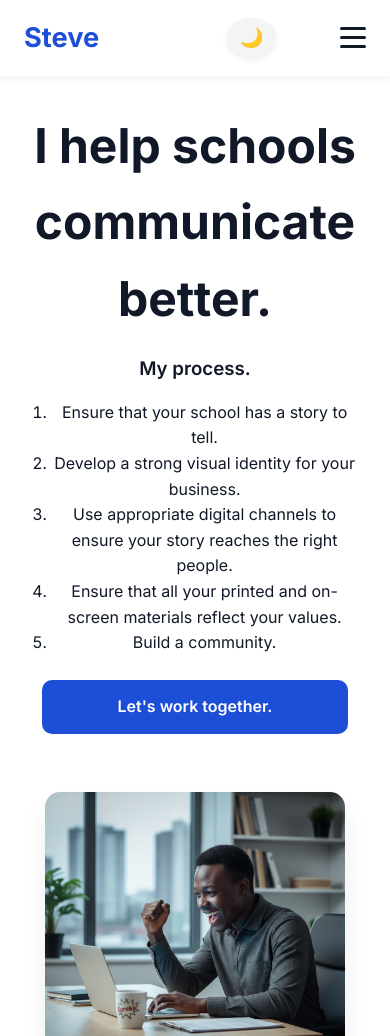
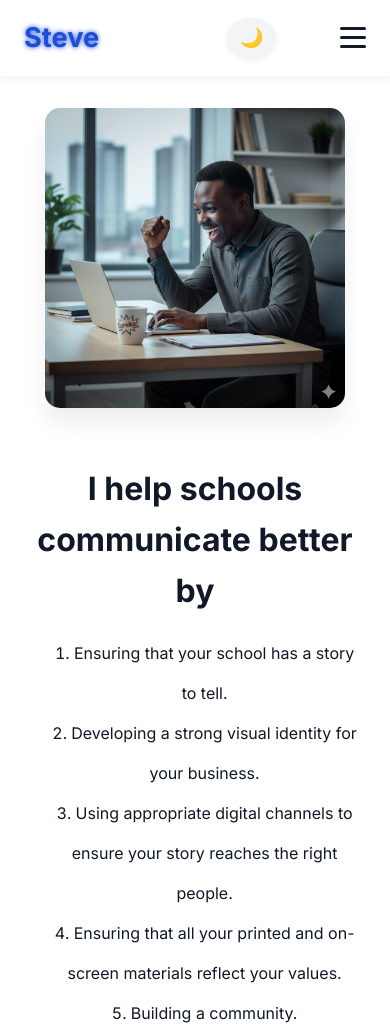
Before and after one commit to steve-biko-jpg/steve, a plain HTML site: page index.html in a window 390 px wide. Shown: the top 1036 px of the page. Drawn offline with Linux system fonts and the light colour scheme.

Commit message:
Some decorations

```diff
--- a/index.html
+++ b/index.html
@@ -35,16 +35,13 @@
         <!-- HERO SECTION -->
         <section id="hero">
             <div class="hero-content">
-                <h1>I help schools communicate better.</h1>
-
-                <h3>My process.</h3>
-
+                <h1>I help schools communicate better by</h1>
                 <ol class="process-list">
-                    <li>Ensure that your school has a story to tell.</li>
-                    <li>Develop a strong visual identity for your business.</li>
-                    <li>Use appropriate digital channels to ensure your story reaches the right people.</li>
-                    <li>Ensure that all your printed and on-screen materials reflect your values.</li>
-                    <li>Build a community.</li>
+                    <li>Ensuring that your school has a story to tell.</li>
+                    <li>Developing a strong visual identity for your business.</li>
+                    <li>Using appropriate digital channels to ensure your story reaches the right people.</li>
+                    <li>Ensuring that all your printed and on-screen materials reflect your values.</li>
+                    <li>Building a community.</li>
                 </ol>
 
                 <div class="button">
--- a/style.css
+++ b/style.css
@@ -65,6 +65,7 @@ header {
     font-size: 1.7rem;
     font-weight: 700;
     color: var(--primary);
+    text-shadow: 0 0 5px;
 }
 
 nav ul {
@@ -183,24 +184,23 @@ nav ul li a:hover {
 }
 
 .hero-content h1 {
-    font-size: 3rem;
+    font-size: 2rem;
     font-weight: 700;
-}
-
-.hero-content h3 {
-    margin-top: 1rem;
-    font-weight: 600;
 }
 
 .hero-content ol {
     margin: 1rem 0 1.5rem;
     padding-left: 1.2rem;
+    list-style-position: inside;
+    line-height: 2.5rem;
 }
 
 .button {
     background: var(--primary);
     margin: 10px;
     padding: 0.9rem 1.5rem;
+    width: 50%;
+    display: inline-block;
     border-radius: 10px;
     text-decoration: none;
     font-weight: 600;
@@ -210,6 +210,7 @@ nav ul li a:hover {
 .button a {
     color: var(--bg);
     text-decoration: none;
+    text-align: center;
 }
 
 .button:hover {
@@ -228,12 +229,14 @@ nav ul li a:hover {
     transform: scale(1.02);
 }
 
+
 /* -------------------------------------------------
    ABOUT SECTION
 ------------------------------------------------- */
 
 #about {
     display: flex;
+    flex-direction: row-reverse;
     padding: 5rem 3rem;
     gap: 3rem;
     align-items: center;
@@ -253,14 +256,23 @@ nav ul li a:hover {
     padding: 4rem 3rem;
 }
 
+.services-container {
+    display: flex;
+    justify-content: space-evenly;
+}
+
 .service-card {
     background: var(--card-bg);
     padding: 2rem;
     border-radius: 14px;
     box-shadow: 0 8px 15px var(--shadow);
     border-left: 5px solid var(--accent);
-    margin-bottom: 2.5rem;
+    margin: 2.5rem 0;
     transition: 0.3s;
+}
+
+.service-card ul {
+    list-style-position: inside;
 }
 
 .service-card:hover {
@@ -298,7 +310,7 @@ footer {
 
 @media (max-width: 900px) {
     #hero {
-        flex-direction: column;
+        flex-direction: column-reverse;
         text-align: center;
     }
 
@@ -306,10 +318,16 @@ footer {
         width: 300px;
     }
 
-    #about {
+    #about, #services {
         flex-direction: column;
         text-align: center;
     }
+
+    .services-container {
+        flex-direction: column;
+    }
+
+
 }
 
 @media (max-width: 700px) {
```
